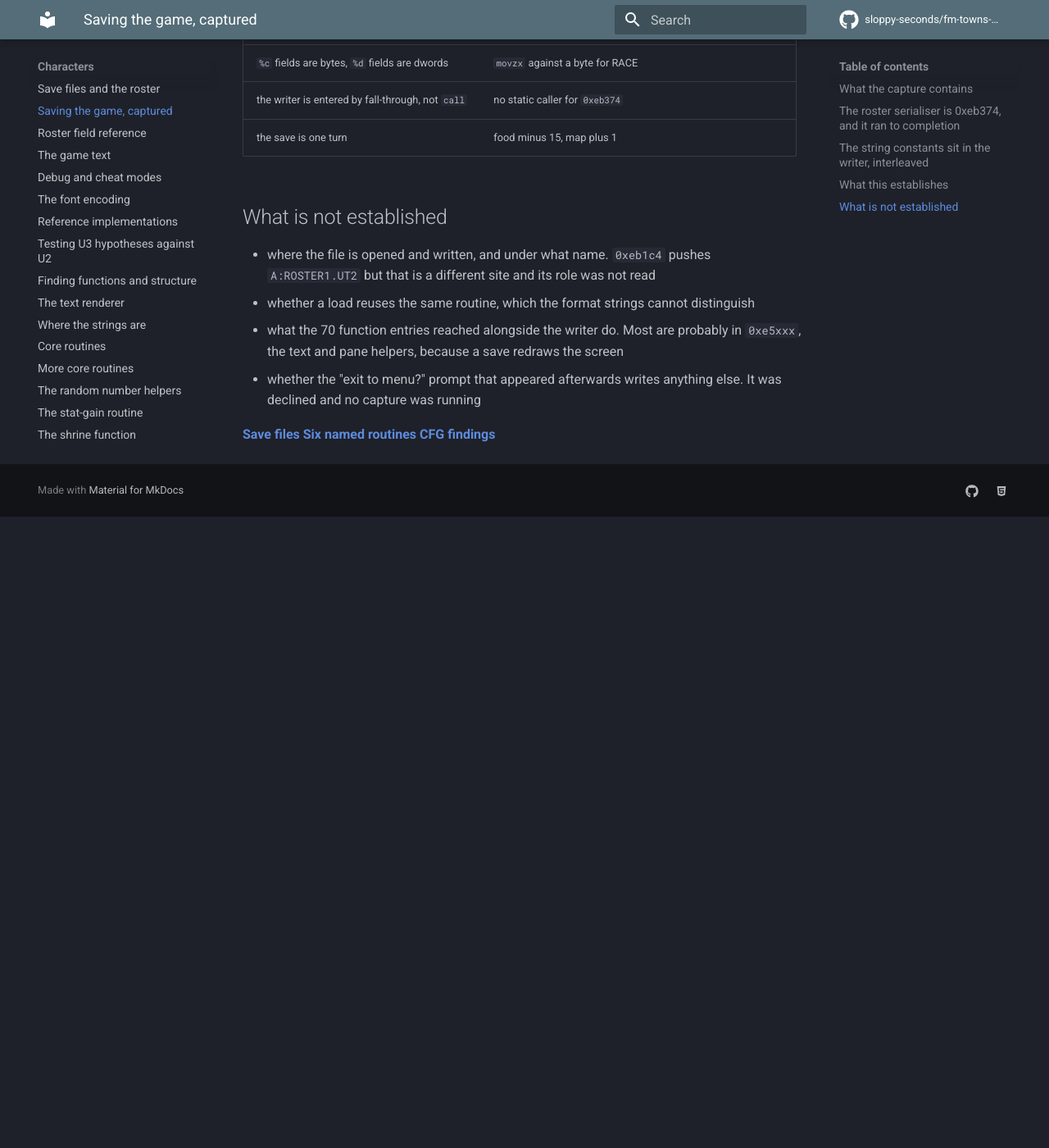
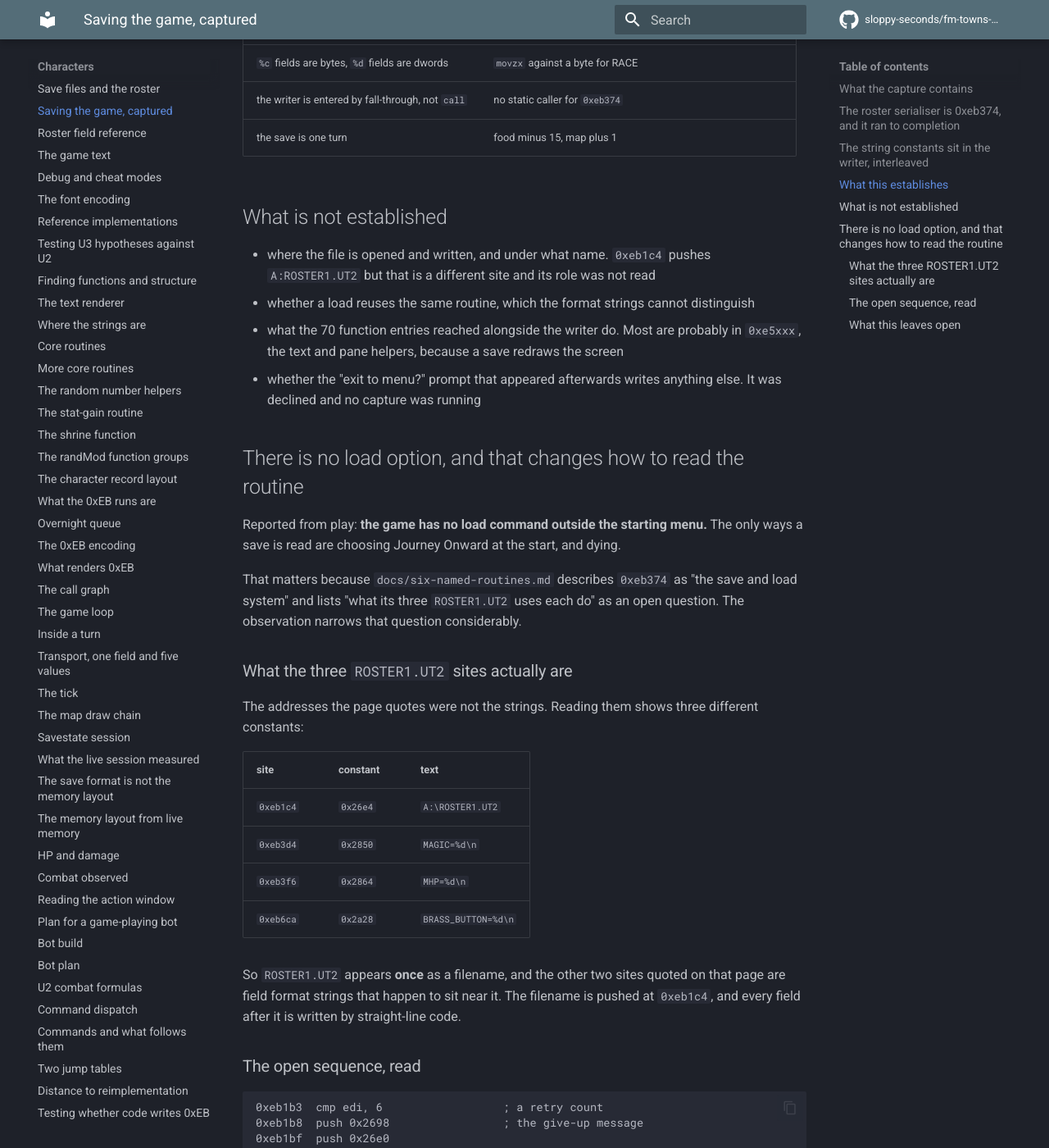
Before and after one commit to sloppy-seconds/fm-towns-ultima, an MkDocs documentation site: the page built from docs/save-capture.md, in a window 1280 px wide and 1400 px high, scrolled down 1769 px. Shown: the whole window at 82% size. Built offline with MkDocs 1.6.1 and Material for MkDocs 9.7.7, drawn with Linux system fonts in a browser that asks for light colours; comment, search, counter and statistics services are not loaded; before the commit the page ends 2399 px from its top, so only the background shows below that; some of the changed text lies outside the part shown.

Commit message:
There is no load command, and the routine's three ROSTER1 sites were miscounted
Reported from play: the game has no load option outside the starting menu. The only
ways a save is read are Journey Onward at the start and dying.

That narrows an open question in six-named-routines.md, which describes 0xeb374 as
the save AND load system and asks what its three ROSTER1.UT2 uses each do.

Reading those sites: ROSTER1.UT2 appears ONCE, at 0xeb1c4. The other two addresses
that page quotes are field format strings nearby, 0x2850 "MAGIC=%d" and 0x2864
"MHP=%d", not filenames. So the three-uses framing was a miscount.

The open sequence is now traced end to end:

  0xeb1b3  cmp edi, 6              a retry count
  0xeb1c4  push 0x26e4            "A:\ROSTER1.UT2"
  0xeb1c9  call 0x100f34          fopen
  0xeb1d4  jne 0xeb1f6            success -> header
  0xeb1d6  push 0x26f4            "Data Save Error!"
  0xeb1f6  push 0x2748            "Roster data:ULTIMA II for FM-TOWNS"

0x26f4 is Data Save Error and 0x2748 is the file header recorded in save-files.md.
The capture reached 0xeb1f6 and never 0xeb1d6, so the save succeeded and took the
success branch.

What that leaves is the read path: which code opens the same file and parses it,
and whether it is a separate routine or this one entered elsewhere. A death and a
Journey Onward each exercise it and neither has been captured.

````diff
--- a/docs/save-capture.md
+++ b/docs/save-capture.md
@@ -73,4 +73,54 @@
 - whether the "exit to menu?" prompt that appeared afterwards writes anything else. It was declined and
   no capture was running
 
+## There is no load option, and that changes how to read the routine
+
+Reported from play: **the game has no load command outside the starting menu.** The only ways a save is
+read are choosing Journey Onward at the start, and dying.
+
+That matters because `docs/six-named-routines.md` describes `0xeb374` as "the save and load system" and
+lists "what its three `ROSTER1.UT2` uses each do" as an open question. The observation narrows that
+question considerably.
+
+### What the three `ROSTER1.UT2` sites actually are
+
+The addresses the page quotes were not the strings. Reading them shows three different constants:
+
+| site | constant | text |
+|---|---|---|
+| `0xeb1c4` | `0x26e4` | `A:\ROSTER1.UT2` |
+| `0xeb3d4` | `0x2850` | `MAGIC=%d\n` |
+| `0xeb3f6` | `0x2864` | `MHP=%d\n` |
+| `0xeb6ca` | `0x2a28` | `BRASS_BUTTON=%d\n` |
+
+So `ROSTER1.UT2` appears **once** as a filename, and the other two sites quoted on that page are field
+format strings that happen to sit near it. The filename is pushed at `0xeb1c4`, and every field after it
+is written by straight-line code.
+
+### The open sequence, read
+
+```
+0xeb1b3  cmp edi, 6                  ; a retry count
+0xeb1b8  push 0x2698                 ; the give-up message
+0xeb1bf  push 0x26e0
+0xeb1c4  push 0x26e4                 ; "A:\ROSTER1.UT2"
+0xeb1c9  call 0x100f34               ; fopen
+0xeb1d1  xchg esi, eax
+0xeb1d2  and esi, esi
+0xeb1d4  jne 0xeb1f6                 ; success -> write the header
+0xeb1d6  push 0x26f4                 ; "Data Save Error!"
+0xeb1f6  push 0x2748                 ; "Roster data:ULTIMA II for FM-TOWNS"
+```
+
+`0x26f4` is `Data Save Error!` and `0x2748` is `Roster data:ULTIMA II for FM-TOWNS`, which is the file
+header recorded in `docs/save-files.md`. **The capture reached `0xeb1f6` and did not reach `0xeb1d6`**, so
+the save succeeded and took the success branch.
+
+### What this leaves open
+
+Since the write path is now traced from filename to header to all 75 fields, the remaining question is the
+**read** path: which code opens the same file and parses it back, and whether that is a separate routine or
+the same one entered at a different offset. A death and a Journey Onward would each exercise it, and neither
+has been captured.
+
 **[Save files](save-files.md)** **[Six named routines](six-named-routines.md)** **[CFG findings](cfg-findings.md)**
````
